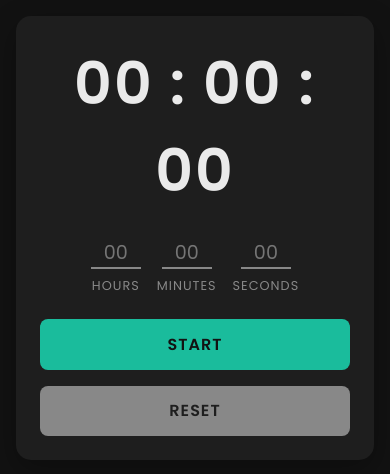
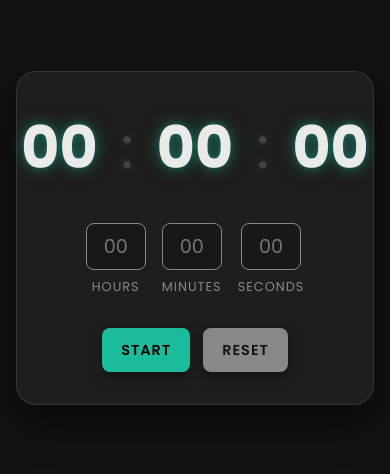
Before and after one commit to pakteguhcom/timer.pakteguh.com, a plain HTML site: page index.html in a window 390 px wide. Shown: the part 184-658 px from the top of the page. Drawn offline with Linux system fonts and the light colour scheme.

Commit message:
Update style.css

```diff
--- a/style.css
+++ b/style.css
@@ -1,4 +1,4 @@
-/* Variabel Global untuk Tema */
+/* --- Variabel Global untuk Tema --- */
 :root {
     --bg-color: #121212;
     --container-color: #1E1E1E;
@@ -6,11 +6,12 @@
     --secondary-text-color: #888888;
     --accent-color: #1ABC9C; /* Teal */
     --accent-color-hover: #16a085;
-    --warning-color: #F39C12; /* Orange */
+    --accent-color-rgb: 26, 188, 156; /* Nilai RGB untuk efek shadow */
+    --warning-color: #F39C12; /* Oranye */
     --font-family: 'Poppins', sans-serif;
 }
 
-/* Reset dan Pengaturan Dasar Body */
+/* --- Reset dan Gaya Dasar Body --- */
 * {
     margin: 0;
     padding: 0;
@@ -19,7 +20,7 @@
 
 body {
     font-family: var(--font-family);
-    background-color: var(--bg-color);
+    background: var(--bg-color);
     color: var(--primary-text-color);
     display: flex;
     justify-content: center;
@@ -28,49 +29,59 @@ body {
     padding: 1rem;
 }
 
-/* Kontainer Utama */
+/* --- Kontainer Utama --- */
 .timer-container {
     background-color: var(--container-color);
     padding: 2rem 3rem;
-    border-radius: 15px;
-    box-shadow: 0 10px 30px rgba(0, 0, 0, 0.3);
+    border-radius: 20px;
+    box-shadow: 0 15px 40px rgba(0, 0, 0, 0.5);
     text-align: center;
     width: 100%;
-    max-width: 500px;
+    max-width: 600px;
     display: flex;
     flex-direction: column;
-    gap: 2rem;
+    gap: 2.5rem;
+    border: 1px solid rgba(255, 255, 255, 0.1);
 }
 
-/* Tampilan Timer Digital */
+/* --- Tampilan Timer Artistik --- */
 .timer-display {
-    font-size: clamp(3rem, 15vw, 6rem); /* Ukuran font responsif */
-    font-weight: 600;
-    letter-spacing: 2px;
+    display: flex;
+    justify-content: center;
+    align-items: baseline;
+    font-size: clamp(3rem, 18vw, 7rem); /* Ukuran font besar dan responsif */
+    font-weight: 700;
     color: var(--primary-text-color);
+    text-shadow: 0 0 15px rgba(var(--accent-color-rgb), 0.5), 0 0 5px rgba(var(--accent-color-rgb), 0.3);
+}
+
+.timer-display span {
+    padding: 0 0.1em;
 }
 
 .timer-display .separator {
-    animation: blink 1s infinite;
+    color: var(--secondary-text-color);
+    font-weight: 400;
+    animation: blink 1.5s infinite;
+    margin: 0 0.2em;
 }
 
 @keyframes blink {
-    50% { opacity: 0.5; }
+    50% { opacity: 0.3; }
 }
 
-/* Animasi saat waktu habis */
 .timer-display.times-up {
     color: var(--warning-color);
-    animation: pulse 0.8s infinite;
+    text-shadow: 0 0 15px rgba(243, 156, 18, 0.6);
+    animation: pulse 0.8s infinite alternate;
 }
 
 @keyframes pulse {
-    0% { transform: scale(1); }
-    50% { transform: scale(1.05); }
-    100% { transform: scale(1); }
+    from { transform: scale(1); }
+    to { transform: scale(1.03); }
 }
 
-/* Grup Input Waktu */
+/* --- Grup Input Waktu --- */
 .timer-inputs {
     display: flex;
     justify-content: center;
@@ -86,30 +97,32 @@ body {
 }
 
 .input-group input {
-    background: transparent;
-    border: none;
-    border-bottom: 2px solid var(--secondary-text-color);
+    background: rgba(0, 0, 0, 0.2);
+    border: 1px solid var(--secondary-text-color);
+    border-radius: 8px;
     color: var(--primary-text-color);
-    font-size: 1.5rem;
-    width: 60px;
+    font-size: 1.2rem;
+    font-family: var(--font-family);
+    width: 70px;
     text-align: center;
-    font-family: var(--font-family);
-    transition: border-color 0.3s ease;
+    padding: 0.5rem;
+    transition: all 0.3s ease;
 }
 
-/* Menghilangkan panah di input number */
-input[type=number]::-webkit-inner-spin-button,
-input[type=number]::-webkit-outer-spin-button {
-  -webkit-appearance: none;
-  margin: 0;
+/* Menghilangkan panah default pada input number */
+input::-webkit-outer-spin-button,
+input::-webkit-inner-spin-button {
+    -webkit-appearance: none;
+    margin: 0;
 }
 input[type=number] {
-  -moz-appearance: textfield;
+    -moz-appearance: textfield;
 }
 
 .input-group input:focus {
     outline: none;
     border-color: var(--accent-color);
+    box-shadow: 0 0 10px rgba(var(--accent-color-rgb), 0.5);
 }
 
 .input-group label {
@@ -119,76 +132,100 @@ input[type=number] {
     letter-spacing: 1px;
 }
 
-/* Tombol Kontrol */
+/* --- Tombol Kontrol --- */
 .timer-controls {
     display: flex;
     justify-content: center;
-    gap: 1rem;
+    gap: 1.2rem;
+    flex-wrap: wrap;
 }
 
 .timer-controls button {
     font-family: var(--font-family);
     font-size: 1rem;
     font-weight: 600;
-    padding: 0.8rem 1.5rem;
+    padding: 0.8rem 1.8rem;
     border: none;
     border-radius: 8px;
     cursor: pointer;
-    transition: background-color 0.3s ease, transform 0.1s ease;
+    transition: all 0.2s ease-in-out;
     text-transform: uppercase;
     letter-spacing: 1px;
+    box-shadow: 0 4px 10px rgba(0, 0, 0, 0.4);
 }
 
 #start-btn {
     background-color: var(--accent-color);
-    color: var(--bg-color);
+    color: #000;
 }
 
 #start-btn:hover {
     background-color: var(--accent-color-hover);
+    transform: translateY(-2px);
+    box-shadow: 0 6px 15px rgba(0, 0, 0, 0.5);
 }
 
 #pause-btn {
     background-color: var(--warning-color);
-    color: var(--bg-color);
+    color: #000;
+}
+
+#pause-btn:hover {
+    background-color: #d88e0b;
+    transform: translateY(-2px);
+    box-shadow: 0 6px 15px rgba(0, 0, 0, 0.5);
 }
 
 #reset-btn {
     background-color: var(--secondary-text-color);
-    color: var(--container-color);
+    color: var(--bg-color);
+}
+
+#reset-btn:hover {
+    background-color: #999;
+    transform: translateY(-2px);
+    box-shadow: 0 6px 15px rgba(0, 0, 0, 0.5);
 }
 
 .timer-controls button:active {
-    transform: scale(0.97);
+    transform: translateY(0);
+    box-shadow: 0 2px 5px rgba(0, 0, 0, 0.4);
 }
 
 .timer-controls button:disabled {
     opacity: 0.5;
     cursor: not-allowed;
+    transform: none;
+    box-shadow: 0 4px 10px rgba(0, 0, 0, 0.4);
 }
 
 .hidden {
     display: none;
 }
 
-/* Media Queries untuk Responsivitas */
+/* --- Media Queries untuk Responsivitas --- */
+@media (max-width: 600px) {
+    .timer-container {
+        padding: 2rem;
+        gap: 2rem;
+    }
+}
+
 @media (max-width: 480px) {
-    .timer-container {
-        padding: 1.5rem;
-        gap: 1.5rem;
+    .timer-display {
+        font-size: clamp(2.5rem, 15vw, 5rem);
     }
-
     .timer-inputs {
         gap: 1rem;
     }
-
     .input-group input {
-        width: 50px;
-        font-size: 1.2rem;
+        width: 60px;
     }
-
     .timer-controls {
-        flex-direction: column;
-        width: 100%;
+        gap: 0.8rem;
+    }
+    .timer-controls button {
+        padding: 0.7rem 1.2rem;
+        font-size: 0.9rem;
     }
 }
```
